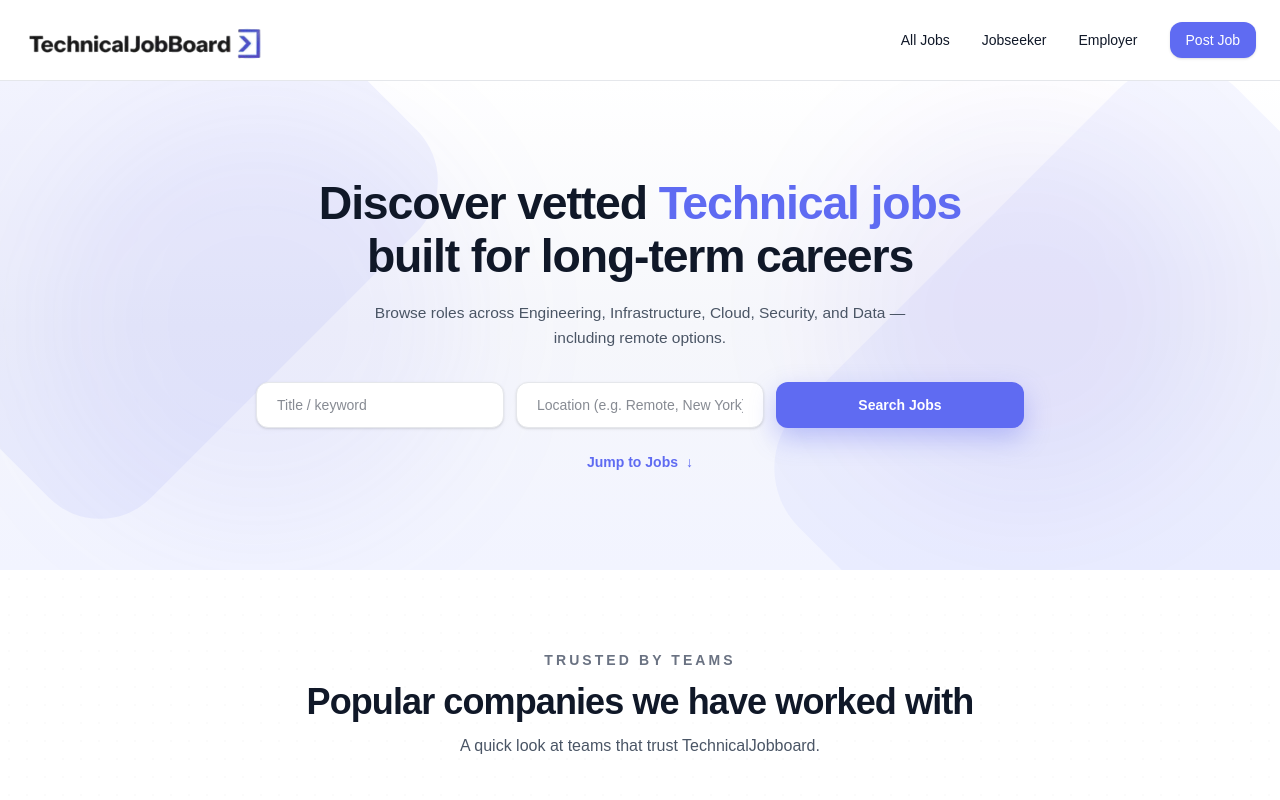
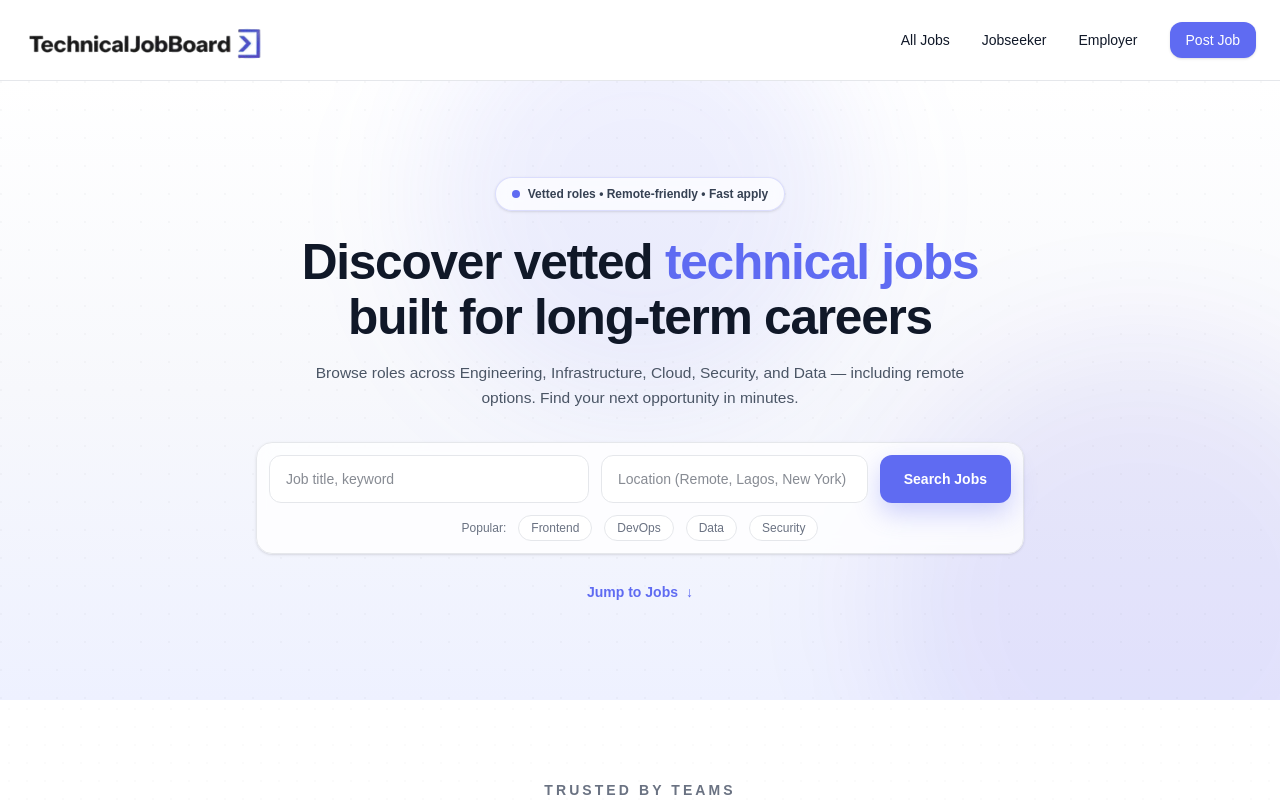
Before and after one commit to adebisidolapo/technicaljobboard, a Next.js app in the folder jobboard/: page / in a window 1280 px wide. Shown: the top 800 px of the page. Built offline with nearby package versions, Linux system fonts and the light colour scheme.

Commit message:
update hero section

```diff
--- a/jobboard/app/page.tsx
+++ b/jobboard/app/page.tsx
@@ -332,70 +332,94 @@ const CATEGORIES = [
     <main className="font-sans bg-gray-100 text-[#02000D]">
 
 
-{/* ================= HERO (Centered, refined typography) ================= */}
-<section className="relative py-20 md:py-24 overflow-hidden bg-[#F6F7FB]">
-  {/* Base soft wash */}
-  <div className="pointer-events-none absolute inset-0 bg-gradient-to-b from-white via-[#F6F7FB] to-[#F2F4FF]" />
+{/* ================= HERO (Clean, premium, reference-style) ================= */}
+<section className="relative overflow-hidden bg-[#F7F8FC]">
+  {/* Subtle grid + soft wash */}
+  <div className="pointer-events-none absolute inset-0">
+    <div className="absolute inset-0 bg-gradient-to-b from-white via-[#F7F8FC] to-[#EEF1FF]" />
+    <div
+      className="absolute inset-0 opacity-[0.35]"
+      style={{
+        backgroundImage:
+          "radial-gradient(circle at 1px 1px, rgba(17,24,39,0.08) 1px, transparent 0)",
+        backgroundSize: "28px 28px",
+      }}
+    />
+  </div>
 
-  {/* Geometric shapes */}
-  <div
-    className="pointer-events-none absolute -top-40 -left-40 h-[520px] w-[520px] rotate-45
-               rounded-[72px] bg-[#5F6BF2]/[0.08]"
-  />
-  <div
-    className="pointer-events-none absolute -bottom-52 -right-52 h-[620px] w-[620px] rotate-45
-               rounded-[84px] bg-[#5F6BF2]/[0.06]"
-  />
+  {/* Two soft glows (reduced noise) */}
+  <div className="pointer-events-none absolute -top-24 left-1/2 h-[420px] w-[420px] -translate-x-1/2 rounded-full bg-[#5F6BF2]/[0.10] blur-3xl" />
+  <div className="pointer-events-none absolute bottom-[-160px] right-[-120px] h-[520px] w-[520px] rounded-full bg-[#3017D3]/[0.07] blur-3xl" />
 
-  {/* Cool glows */}
-  <div className="pointer-events-none absolute top-10 right-16 h-[380px] w-[380px] rounded-full bg-[#3017D3]/[0.06] blur-3xl" />
-  <div className="pointer-events-none absolute bottom-10 left-12 h-[420px] w-[420px] rounded-full bg-[#5F6BF2]/[0.07] blur-3xl" />
+  <div className="relative mx-auto max-w-7xl px-6">
+    <div className="mx-auto max-w-3xl text-center py-20 md:py-24">
+      {/* Badge */}
+      <div className="mx-auto inline-flex items-center gap-2 rounded-full border border-[#5F6BF2]/20 bg-white/70 px-4 py-2 text-xs font-semibold text-gray-700 shadow-sm backdrop-blur">
+        <span className="inline-block h-2 w-2 rounded-full bg-[#5F6BF2]" />
+        Vetted roles • Remote-friendly • Fast apply
+      </div>
 
-  <div className="relative max-w-7xl mx-auto px-6">
-    <div className="max-w-3xl mx-auto text-center">
       {/* Headline */}
-      <h1 className="text-[2.1rem] sm:text-[2.6rem] md:text-[2.9rem]
-                     font-extrabold leading-[1.15] tracking-tight text-gray-900">
+      <h1 className="mt-6 text-[2.1rem] sm:text-[2.7rem] md:text-[3.1rem] font-extrabold leading-[1.1] tracking-tight text-gray-900">
         Discover vetted{" "}
-        <span className="text-[#5F6BF2]">Technical jobs</span>
-        <br />
+        <span className="text-[#5F6BF2]">technical jobs</span>{" "}
         built for long-term careers
       </h1>
 
       {/* Subtext */}
-      <p className="mt-4 text-[14.5px] md:text-[15.5px] leading-relaxed
-                    text-gray-600 max-w-xl mx-auto">
-        Browse roles across Engineering, Infrastructure, Cloud, Security,
-        and Data — including remote options.
+      <p className="mx-auto mt-4 max-w-2xl text-[14.5px] md:text-[15.5px] leading-relaxed text-gray-600">
+        Browse roles across Engineering, Infrastructure, Cloud, Security, and Data —
+        including remote options. Find your next opportunity in minutes.
       </p>
 
-      {/* Search Bar */}
-      <div className="mt-8 flex justify-center">
-        <div className="grid grid-cols-1 md:grid-cols-3 gap-3 w-full max-w-3xl">
+      {/* Search Bar (single card, consistent heights) */}
+      <div className="mt-8">
+        <div className="mx-auto max-w-4xl rounded-2xl border border-gray-200 bg-white/80 p-3 shadow-sm backdrop-blur">
+          <div className="grid grid-cols-1 gap-3 md:grid-cols-[1.2fr_1fr_auto] md:items-center">
+            <div className="relative">
               <input
                 type="text"
-            placeholder="Title / keyword"
-            className="w-full px-5 py-3 rounded-xl bg-white border border-gray-200
-                       text-gray-900 text-sm shadow-sm outline-none
+                placeholder="Job title, keyword"
+                className="h-12 w-full rounded-xl border border-gray-200 bg-white px-4 text-sm text-gray-900 outline-none
                            focus:ring-2 focus:ring-[#5F6BF2]/30"
               />
+            </div>
 
+            <div className="relative">
               <input
                 type="text"
-            placeholder="Location (e.g. Remote, New York)"
-            className="w-full px-5 py-3 rounded-xl bg-white border border-gray-200
-                       text-gray-900 text-sm shadow-sm outline-none
+                placeholder="Location (Remote, Lagos, New York)"
+                className="h-12 w-full rounded-xl border border-gray-200 bg-white px-4 text-sm text-gray-900 outline-none
                            focus:ring-2 focus:ring-[#5F6BF2]/30"
               />
+            </div>
 
             <button
-            className="w-full px-5 py-3 rounded-xl text-sm font-semibold text-white
+              className="h-12 w-full md:w-auto rounded-xl px-6 text-sm font-semibold text-white
                          bg-[#5F6BF2] hover:bg-[#4B55D8]
-                       shadow-[0_10px_26px_rgba(95,107,242,0.35)]
+                         shadow-[0_10px_26px_rgba(95,107,242,0.30)]
                          transition"
             >
               Search Jobs
             </button>
+          </div>
+
+          {/* Helper text */}
+          <div className="mt-3 flex flex-wrap items-center justify-center gap-x-3 gap-y-2 text-xs text-gray-500">
+            <span>Popular:</span>
+            <button className="rounded-full border border-gray-200 bg-white px-3 py-1 hover:border-gray-300">
+              Frontend
+            </button>
+            <button className="rounded-full border border-gray-200 bg-white px-3 py-1 hover:border-gray-300">
+              DevOps
+            </button>
+            <button className="rounded-full border border-gray-200 bg-white px-3 py-1 hover:border-gray-300">
+              Data
+            </button>
+            <button className="rounded-full border border-gray-200 bg-white px-3 py-1 hover:border-gray-300">
+              Security
+            </button>
+          </div>
         </div>
       </div>
 
@@ -405,14 +429,14 @@ const CATEGORIES = [
         onClick={() =>
           document.getElementById("jobs")?.scrollIntoView({ behavior: "smooth" })
         }
-        className="mt-6 inline-flex items-center gap-2 text-sm font-semibold
-                   text-[#5F6BF2] hover:underline"
+        className="mt-7 inline-flex items-center gap-2 text-sm font-semibold text-[#5F6BF2] hover:underline"
       >
-        Jump to Jobs <span>↓</span>
+        Jump to Jobs <span aria-hidden>↓</span>
       </button>
     </div>
   </div>
 </section>
+
 
 
 
```
Lines whose indentation alone changed are shown as unchanged.
